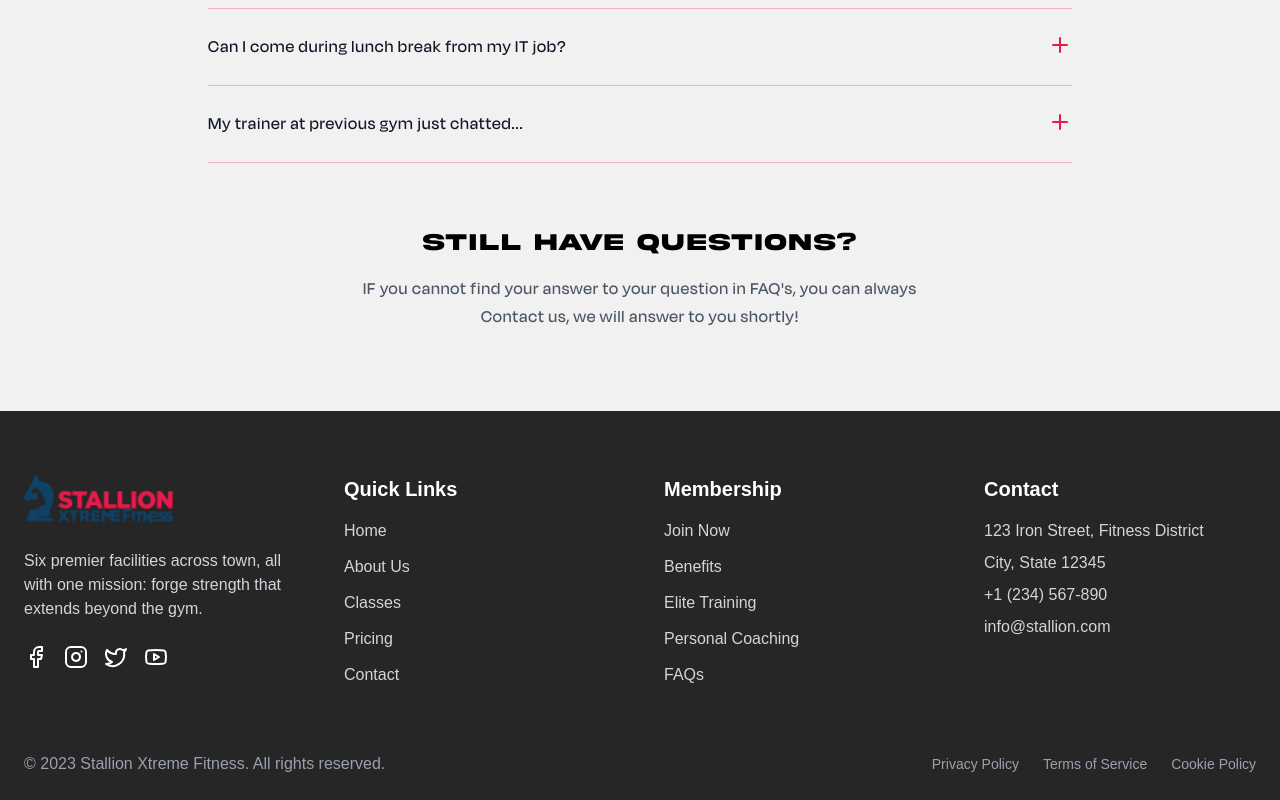
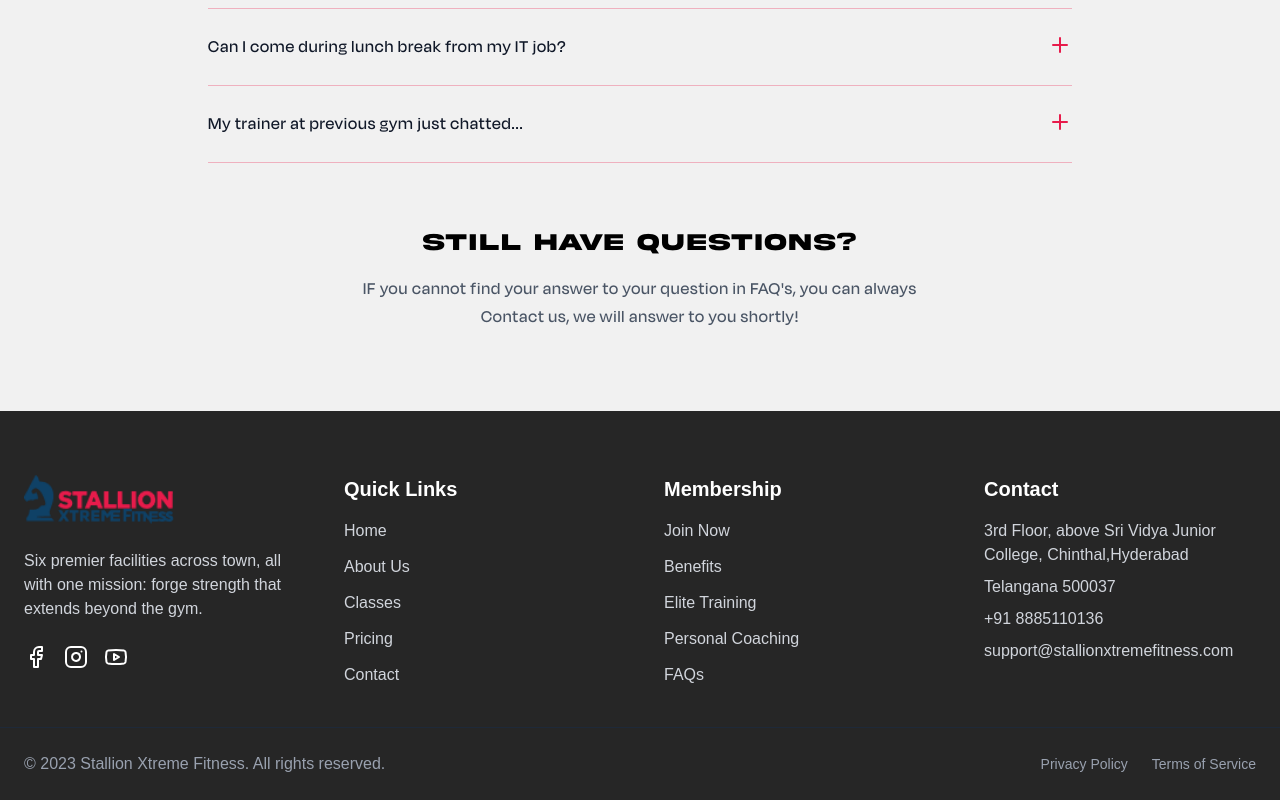
Before and after one commit to Raghavendra-Reddy-Padala/Stallion-Xtreme-Fitness, a Next.js app: page /contact in a window 1280 px wide. Shown: the part 1616-2416 px from the top of the page. Built offline with nearby package versions, Linux system fonts and the light colour scheme.

Commit message:
footer fixed

```diff
--- a/src/components/layout/Footer.tsx
+++ b/src/components/layout/Footer.tsx
@@ -17,16 +17,16 @@ export default function Footer() {
           </p>
 
           <div className="flex space-x-4">
-            <Link href="#" className="text-white hover:text-[#e71b4b] transition">
+            <Link href="https://www.facebook.com/p/Stallion-Xtreme-Fitness-100084922102459/" className="text-white hover:text-[#e71b4b] transition">
               <Facebook className="h-5 w-5 md:h-6 md:w-6" />
             </Link>
-            <Link href="#" className="text-white hover:text-[#e71b4b] transition">
+            <Link href="https://www.instagram.com/stallion_xtremefitness?igsh=ZTNkZGZyN2FlZWlt" className="text-white hover:text-[#e71b4b] transition">
               <Instagram className="h-5 w-5 md:h-6 md:w-6" />
             </Link>
-            <Link href="#" className="text-white hover:text-[#e71b4b] transition">
+            {/* <Link href="#" className="text-white hover:text-[#e71b4b] transition">
               <Twitter className="h-5 w-5 md:h-6 md:w-6" />
-            </Link>
-            <Link href="#" className="text-white hover:text-[#e71b4b] transition">
+            </Link> */}
+            <Link href="https://youtube.com/@stallionxtremefitness?si=qZgnUTp4IHMprTuo" className="text-white hover:text-[#e71b4b] transition">
               <Youtube className="h-5 w-5 md:h-6 md:w-6" />
             </Link>
           </div>
@@ -100,16 +100,16 @@ export default function Footer() {
         <div>
           <h3 className="text-lg md:text-xl font-bold mb-4 text-white">Contact</h3>
           <address className="not-italic text-sm md:text-base">
-            <p className="mb-2 text-gray-300">123 Iron Street, Fitness District</p>
-            <p className="mb-2 text-gray-300">City, State 12345</p>
+            <p className="mb-2 text-gray-300">3rd Floor, above Sri Vidya Junior College, Chinthal,Hyderabad</p>
+            <p className="mb-2 text-gray-300">Telangana 500037</p>
             <p className="mb-2">
               <Link href="tel:+123456789" className="text-gray-300 hover:text-[#e71b4b] transition">
-                +1 (234) 567-890
+                +91 8885110136
               </Link>
             </p>
             <p>
               <Link href="mailto:info@stallion.com" className="text-gray-300 hover:text-[#e71b4b] transition">
-                info@stallion.com
+                support@stallionxtremefitness.com
               </Link>
             </p>
           </address>
@@ -127,9 +127,7 @@ export default function Footer() {
             <Link href="#" className="text-gray-400 hover:text-[#e71b4b] transition text-xs md:text-sm">
               Terms of Service
             </Link>
-            <Link href="#" className="text-gray-400 hover:text-[#e71b4b] transition text-xs md:text-sm">
-              Cookie Policy
-            </Link>
+
           </div>
         </div>
       </div>
```
